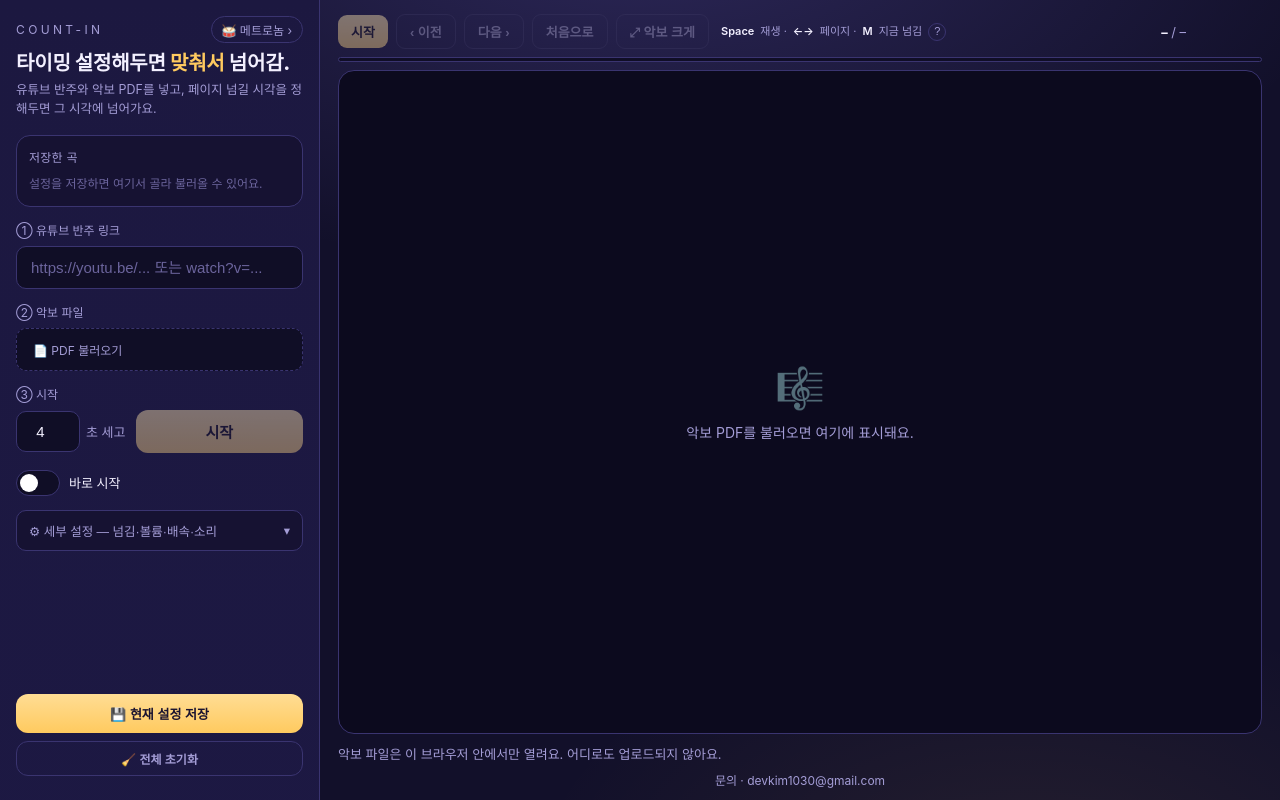
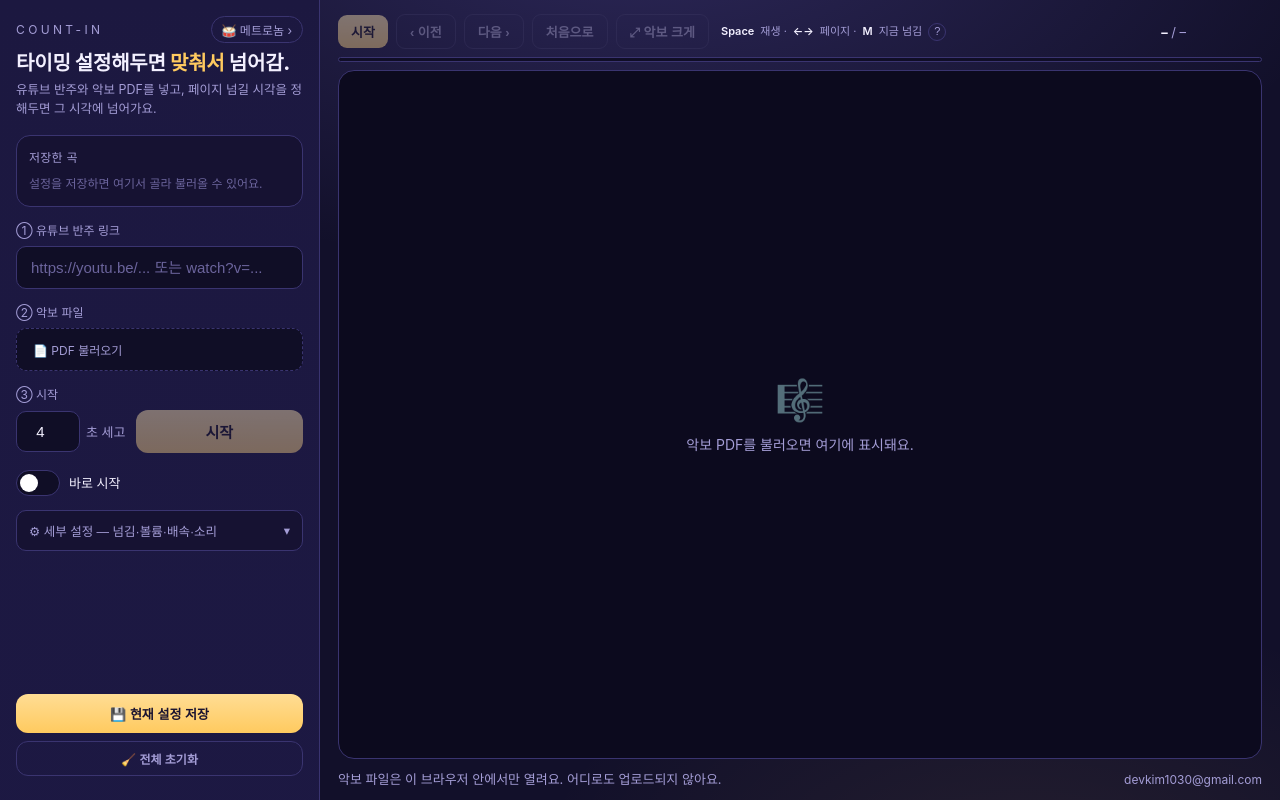
Before and after one commit to KimDong-Han/count-in, a React (Vite) app: page / in a window 1280 px wide. Built offline with nearby package versions, Linux system fonts and the light colour scheme.

Commit message:
하단 푸터를 안내 문구와 같은 줄로 합쳐 하단 공간 축소, '문의 ·' 없이 이메일 주소만 표시

```diff
--- a/src/App.jsx
+++ b/src/App.jsx
@@ -1420,13 +1420,14 @@ export default function App() {
           )}
         </div>
 
-        <div className={"msg " + msg.kind} role="status" aria-live="polite">
-          {msg.text}
+        <div className="footRow">
+          <div className={"msg " + msg.kind} role="status" aria-live="polite">
+            {msg.text}
+          </div>
+          <footer className="siteFoot">
+            <a href="mailto:devkim1030@gmail.com">devkim1030@gmail.com</a>
+          </footer>
         </div>
-
-        <footer className="siteFoot">
-          문의 · <a href="mailto:devkim1030@gmail.com">devkim1030@gmail.com</a>
-        </footer>
 
         {toast && (
           <div className="toast" role="status" key={toast.id}>
--- a/src/Metronome.jsx
+++ b/src/Metronome.jsx
@@ -319,7 +319,7 @@ export default function Metronome() {
       </div>
 
       <footer className="siteFoot">
-        문의 · <a href="mailto:devkim1030@gmail.com">devkim1030@gmail.com</a>
+        <a href="mailto:devkim1030@gmail.com">devkim1030@gmail.com</a>
       </footer>
     </div>
   );
--- a/src/styles.css
+++ b/src/styles.css
@@ -309,10 +309,13 @@ canvas{max-width:100%;max-height:100%;height:auto;border-radius:8px;box-shadow:0
 .cueBarField input:focus{outline:none;border-color:var(--accent)}
 
 .msg{margin-top:10px;font-size:13px;min-height:18px}
-.siteFoot{margin-top:8px;font-size:12px;color:var(--muted);text-align:center}
+/* 안내 문구와 이메일을 한 줄에 (하단 공간 최소화) */
+.footRow{display:flex;align-items:baseline;gap:12px;flex-wrap:wrap}
+.footRow .msg{flex:1 1 auto}
+.siteFoot{margin-top:10px;font-size:12px;color:var(--muted);white-space:nowrap}
 .siteFoot a{color:var(--muted);text-decoration:none}
 .siteFoot a:hover{color:var(--ink);text-decoration:underline}
-.app.focus .siteFoot{display:none}
+.app.focus .footRow,.app.focus .siteFoot{display:none}
 .msg.err{color:#ff9db0}
 .msg.ok{color:var(--muted)}
 
```
